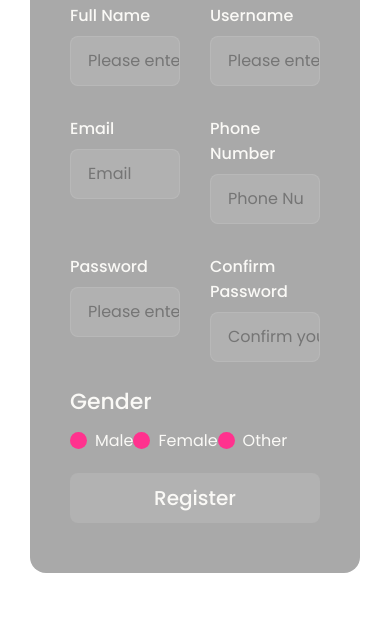
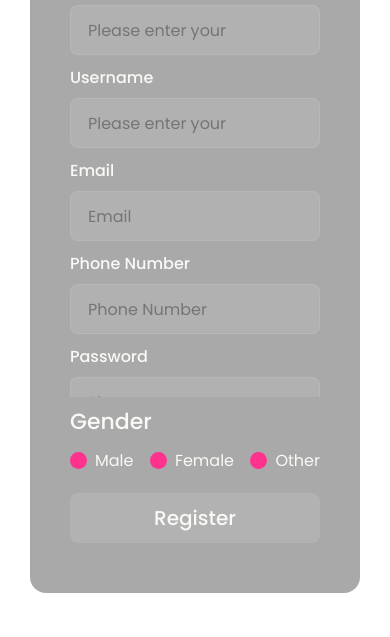
Before and after one commit to ArtPlatosha/Registration_form, a plain HTML site: page index.html in a window 390 px wide. Shown: the part 207-844 px from the top of the page. Drawn offline with Linux system fonts and the light colour scheme.

Commit message:
commit: 4th commit
finishing adoptation

```diff
--- a/css/main.css
+++ b/css/main.css
@@ -140,3 +140,23 @@ form .btn input {
 form .btn input:hover {
 	background-color: #ff328e;
 }
+
+@media (max-width: 640px) {
+	.main {
+		max-width: 100%;
+	}
+
+	form .main-box .input-box {
+		width: 100%;
+		margin: 5px 0;
+	}
+
+	form .container .category {
+		width: 100%;
+	}
+
+	form .main-box {
+		max-height: 430px;
+		overflow-y: scroll;
+	}
+}
```
